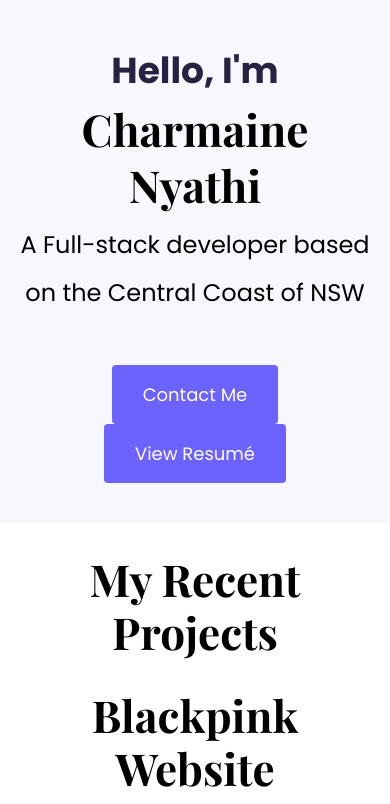
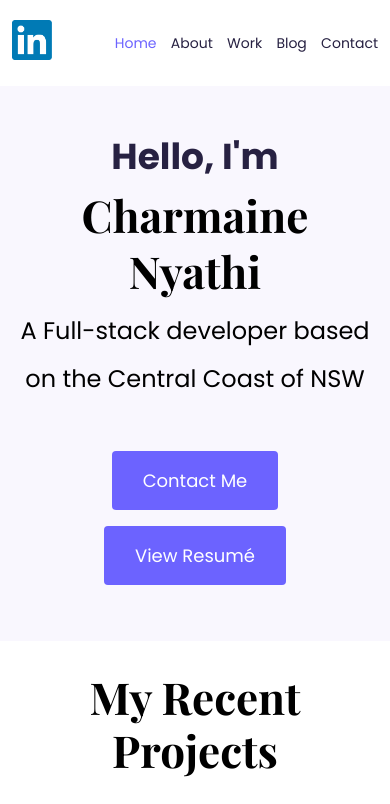
Before and after one commit to ctndeveloperstudent/portfolio-may, a plain HTML site: page src/index.html in a window 390 px wide. Shown: the top 804 px of the page. Drawn offline with nearby package versions, Linux system fonts and the light colour scheme; a web font is replaced by a local one.

Commit message:
completed nav branch

```diff
--- a/src/index.html
+++ b/src/index.html
@@ -17,6 +17,37 @@
     <link rel="stylesheet" href="styles/style.css">
 </head>
 <body>
+    <div class="container">
+        <nav class="d-flex justify-content-between">
+            <img
+                src="/docs/linkedin-logo-large-header.png"
+                class="logo d-none d-md-block"
+                alt="LinkedIn Logo"
+            >
+            <img
+                src="/docs/linkedin-logo-header.png"
+                class="logo d-block d-md-none"
+                alt="LinkedIn Logo"
+            >
+            <ul>
+                <li class="active">
+                    <a href="index.html">Home</a>
+                </li>
+                <li>
+                    <a href="about.html">About</a>
+                </li>
+                <li>
+                    <a href="work.html">Work</a>
+                </li>
+                <li>
+                    <a href="blog.html">Blog</a>
+                </li>
+                <li>
+                    <a href="contact.html">Contact</a>
+                </li>
+            </ul>
+        </nav>
+    </div>
     <div class="hero">
         <p>Hello, I'm</p>
         <h1>Charmaine Nyathi</h1>
@@ -24,8 +55,8 @@
             A Full-stack developer based on the Central Coast of NSW
         </h2>
         <div>
-            <a href="#" class="btn btn-branding">Contact Me</a>
-            <a href="#" class="btn btn-branding">View Resumé</a>
+            <a href="#" class="btn btn-branding mb-3">Contact Me</a>
+            <a href="#" class="btn btn-branding mb-3">View Resumé</a>
         </div>
     </div>
     <h2 class="text-center content">My Recent Projects</h2>
--- a/src/styles/style.css
+++ b/src/styles/style.css
@@ -36,7 +36,7 @@ p{
 .hero{
     background-color: var(--secondary-color);
     text-align: center;
-    padding:130px 20px;
+    padding:85px 20px;
 }
 
 .hero p{
@@ -117,6 +117,37 @@ p{
     padding: 75px 0px;
 }
 
+.logo{
+    max-height: 40px;
+}
+
+nav{
+    padding:20px 0;
+}
+
+nav ul{
+    padding: 0;
+    margin: 0;
+}
+
+nav li{
+    display: inline;
+    list-style: none;
+    line-height: 42px;
+    margin-left:15px;
+}
+
+nav a{
+    text-decoration:none;
+    color:#272142;
+    transition: all 100ms ease-in-out;
+}
+
+nav a:hover,
+nav li.active a{
+    color: var(--branding-color)
+}
+
 @media (max-width: 900px) {
     h1{
         font-size: 44px;
@@ -140,4 +171,14 @@ p{
         padding: 0;
         text-align: center;
     }
+
+    nav li a{
+        text-align: center;
+        font-size: 14px;
+    }
+
+    nav li {
+        line-height: 45px;
+        margin-left: 10px;
+    }
 }
```
Also changed, not shown: src/about.html (+23 -0 lines), src/blog.html (+26 -2 lines), src/contact.html (+24 -1 lines), src/work.html (+23 -1 lines), README.md, docs/linkedin-logo-header.png (added), docs/linkedin-logo-large-header.png (added).
